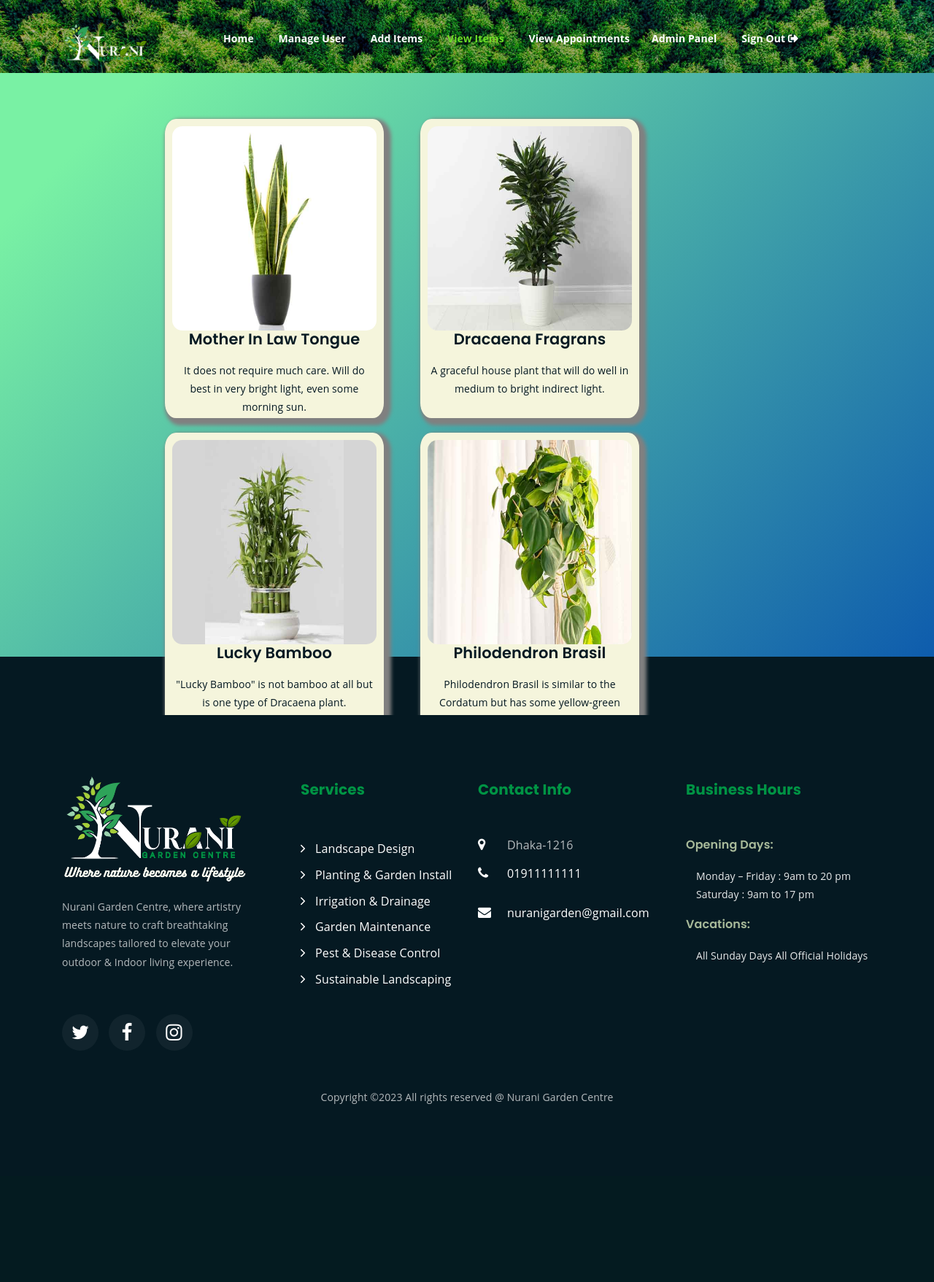
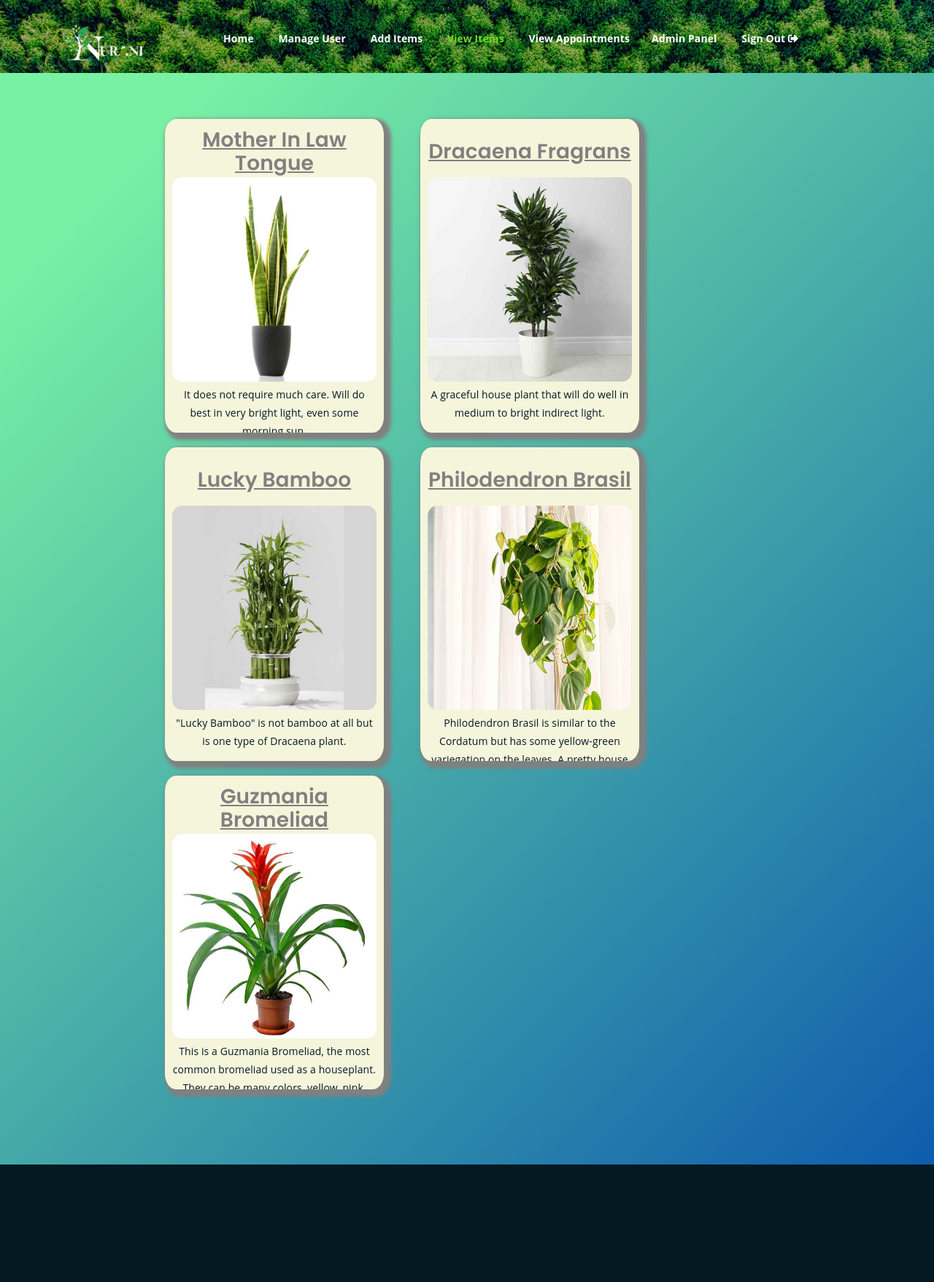
Before and after one commit to Sourav-13/NoobSquad_2.0_Final_Group_Project, a PHP site: page /view-items.php in a window 1280 px wide. Shown: the top 1757 px of the page at 73% size. Before the commit the page ends 1513 px from the top, so only its background shows below. Run offline with PHP 8.4, Linux system fonts and the light colour scheme; data comes from the database, SQL or seed files in the repository; both versions use the stored data as it was after the commit; some libraries are stand-ins or nearby versions; some web fonts are replaced.

Commit message:
db updated + minor bug fixed

```diff
--- a/add-items.php
+++ b/add-items.php
@@ -130,7 +130,7 @@
 
                                 </li>
                                 <li><a href="view-items.php">View Items</a></li>
-                                <li><a href="view-appointments.php">View Appointment</a>
+                                <li><a href="view-appointments.php">View Appointments</a>
                                 <li><a href="admin-panel.html">Admin Panel</a></li>
                                 <li><a href="index.html">Sign Out <i class="fas fa-sign-out-alt"> </i></a></li>
                                 <li>
--- a/admin-panel.html
+++ b/admin-panel.html
@@ -2,7 +2,7 @@
 <html lang="en">
 
 <head>
-    <title>LawnCare - Free Bootstrap 4 Template by Colorlib</title>
+    <title>Nurani Garden Centre</title>
     <meta charset="utf-8">
     <meta name="viewport" content="width=device-width, initial-scale=1, shrink-to-fit=no">
 
--- a/index.html
+++ b/index.html
@@ -3,7 +3,7 @@
 <head>
   <meta charset="UTF-8">
   <meta name="viewport" content="width=device-width, initial-scale=1.0">
-  <title>Sign</title>
+  <title>Nurani Garden Centre</title>
 
   <link rel="stylesheet" href="css/signin.css">
   <style>
--- a/manage-user.php
+++ b/manage-user.php
@@ -2,7 +2,7 @@
 <html lang="en">
 
 <head>
-    <title>LawnCare - Free Bootstrap 4 Template by Colorlib</title>
+<title>Nurani Garden Centre</title>
     <meta charset="utf-8">
     <meta name="viewport" content="width=device-width, initial-scale=1, shrink-to-fit=no">
     <style>
--- a/view-appointments.php
+++ b/view-appointments.php
@@ -2,7 +2,7 @@
 <html lang="en">
 
 <head>
-    <title>LawnCare - Free Bootstrap 4 Template by Colorlib</title>
+<title>Nurani Garden Centre</title>
     <meta charset="utf-8">
     <meta name="viewport" content="width=device-width, initial-scale=1, shrink-to-fit=no">
 
--- a/view-items.php
+++ b/view-items.php
@@ -4,10 +4,23 @@
 <head>
     <style>
         .container-f {
-            height: 100vh;
+            /* height: 100vh; */
             padding: 1% 1%;
+
             /* background: linear-gradient(130deg, #5899E2, #FFFFFF); */
             background: linear-gradient(135deg, rgb(121, 241, 164) 10%, rgb(14, 92, 173) 100%);
+        }
+
+        h3 {
+            text-decoration: underline;
+            font-size: 28px !important;
+            color: grey !important;
+        }
+        .t{
+            display: flex;
+            height: 70px;
+            justify-content: center;
+            align-items: center;
         }
 
         .item-container {
@@ -19,11 +32,12 @@
             flex-wrap: wrap;
             justify-content: baseline;
 
+
         }
 
         .box {
             width: 300px;
-            height: 410px;
+            height: 430px;
             text-align: center;
             box-shadow: 5px 5px 5px 5px gray;
             border-radius: 5%;
@@ -31,12 +45,14 @@
             padding: 10px;
             margin: 10px 25Px;
             background-color: #f5f5dc;
-
+            justify-content: center;
+            align-items: center;
         }
 
         .scrl {
             height: 100px !important;
             overflow-y: scroll !important;
+            margin-bottom: 50px;
         }
 
 
@@ -48,10 +64,11 @@
             width: 100%;
             height: 280px;
             border-radius: 5%;
+            margin-bottom: 5px ;
 
         }
     </style>
-    <title>LawnCare - Free Bootstrap 4 Template by Colorlib</title>
+     <title>Nurani Garden Centre</title>
     <meta charset="utf-8">
     <meta name="viewport" content="width=device-width, initial-scale=1, shrink-to-fit=no">
 
@@ -173,8 +190,10 @@
             if (mysqli_num_rows($res) > 0) {
                 while ($images = mysqli_fetch_assoc($res)) {  ?>
                     <div class="box">
+                        <div class="t">
+                            <h3><?= $images['name'] ?></h3>
+                        </div>
                         <img src="images/upload/<?= $images['img_url'] ?>">
-                        <h4><?= $images['name'] ?></h4>
                         <div class="scrl">
                             <p><?= $images['description'] ?></p>
                         </div>
```
Also changed, not shown: db.sql (+12 -2 lines), images/upload/1.jpg (added), images/upload/2.jpg (added), images/upload/3.jpg (added), images/upload/4.jpg (added), images/upload/5.jpg (added), images/upload/IMG-65773fa012df67.04765206.jpg (deleted), images/upload/IMG-657882199c8058.54870717.jpg (deleted), images/upload/IMG-6578840cf3b703.74674712.png (deleted), images/upload/IMG-65788453a42a31.17387777.jpg (deleted).
